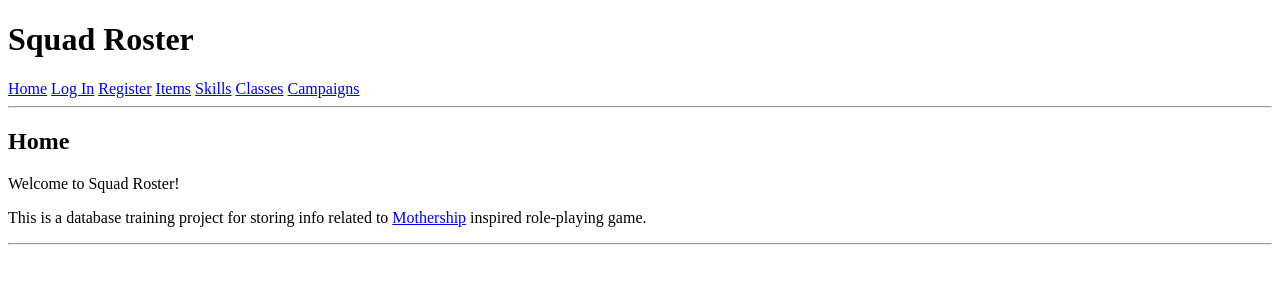
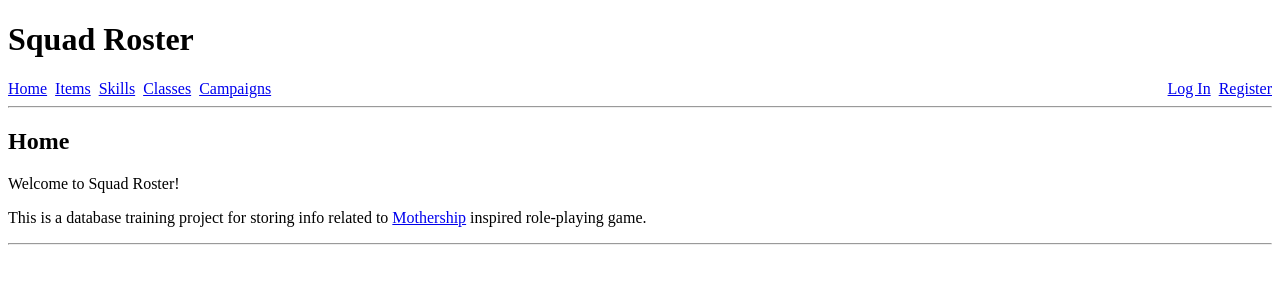
Before and after one commit to ksuominen/squad-roster, a Flask app: page / in a window 1280 px wide. Shown: the top 300 px of the page. Run offline with Flask 3, Linux system fonts and the light colour scheme.

Commit message:
Create main.css, style navbar

```diff
--- /dev/null
+++ b/static/main.css
@@ -0,0 +1,9 @@
+.topnav {
+    display: flex;
+    flex-direction: row;
+    gap: 0.5rem;
+}
+
+.flex-spacer {
+    flex: 1;
+}
--- a/templates/layout.html
+++ b/templates/layout.html
@@ -1,22 +1,28 @@
 <!doctype html>
+<link rel="stylesheet" href="/static/main.css">
 <html>
 	<head>
 		<title>Squad Roster - {% block title %}{% endblock %}</title>
 	</head>
 	<body>
 		<h1>Squad Roster</h1>
+		<div class="topnav">
 			<a href="/">Home</a>
 			{% if session.user_id %}
 				<a href="/ownpage">My page</a>
+			{% endif %}
+			<a href="/items">Items</a>
+			<a href="/skills">Skills</a>
+			<a href="/classes">Classes</a>
+			<a href="/campaigns">Campaigns</a>
+			<span class="flex-spacer"></span>
+			{% if session.user_id %}
 				<a href="/logout">Log out</a>
 			{% else %}
 				<a href="/login">Log In</a>
 				<a href="/register">Register</a>
 			{% endif %}
-		<a href="/items">Items</a>
-		<a href="/skills">Skills</a>
-		<a href="/classes">Classes</a>
-		<a href="/campaigns">Campaigns</a>
+	    </div>
 		<hr/>
 		{% block content %}{% endblock %}
 		<hr/>
```
Lines whose indentation alone changed are shown as unchanged.
